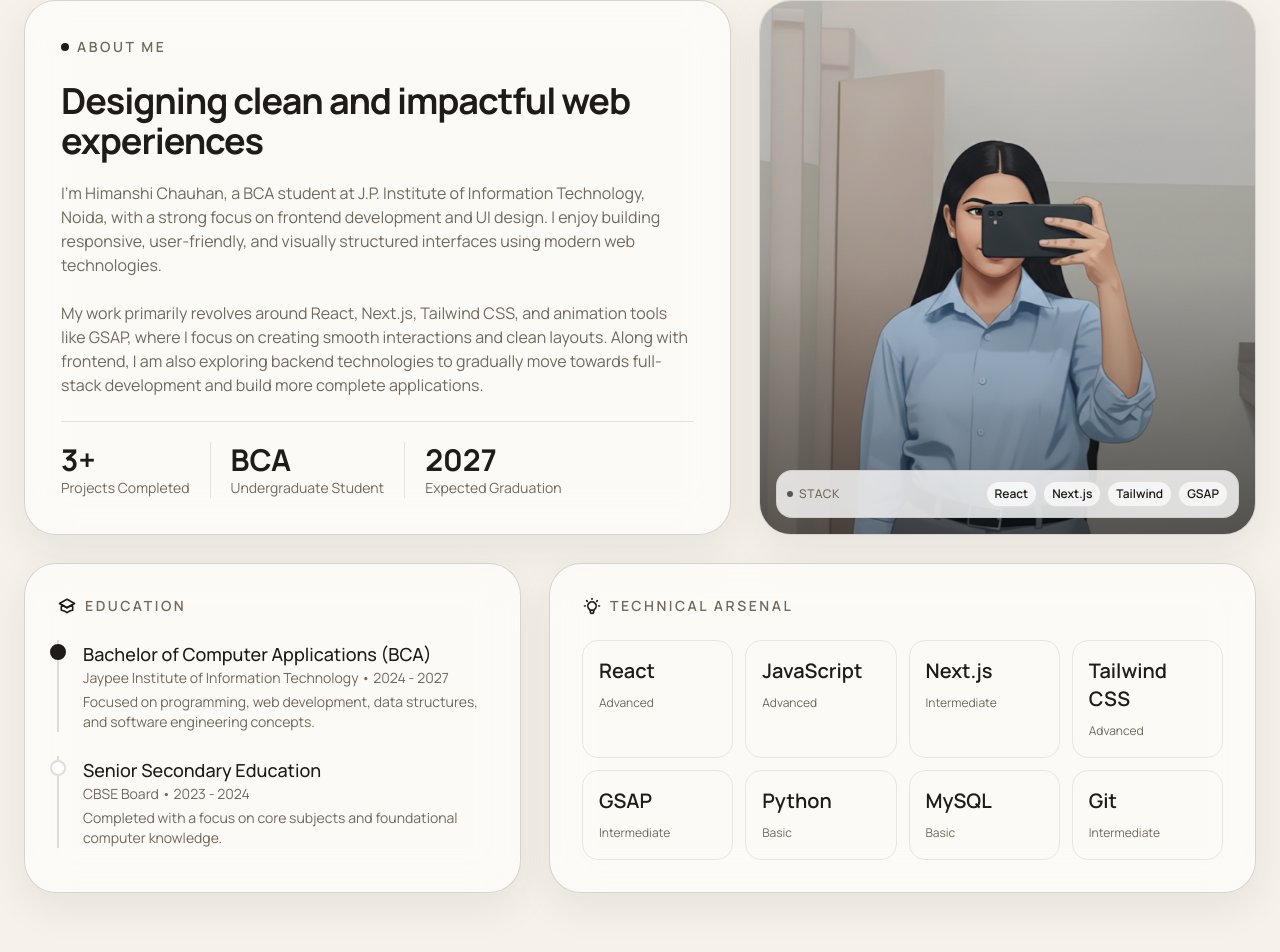
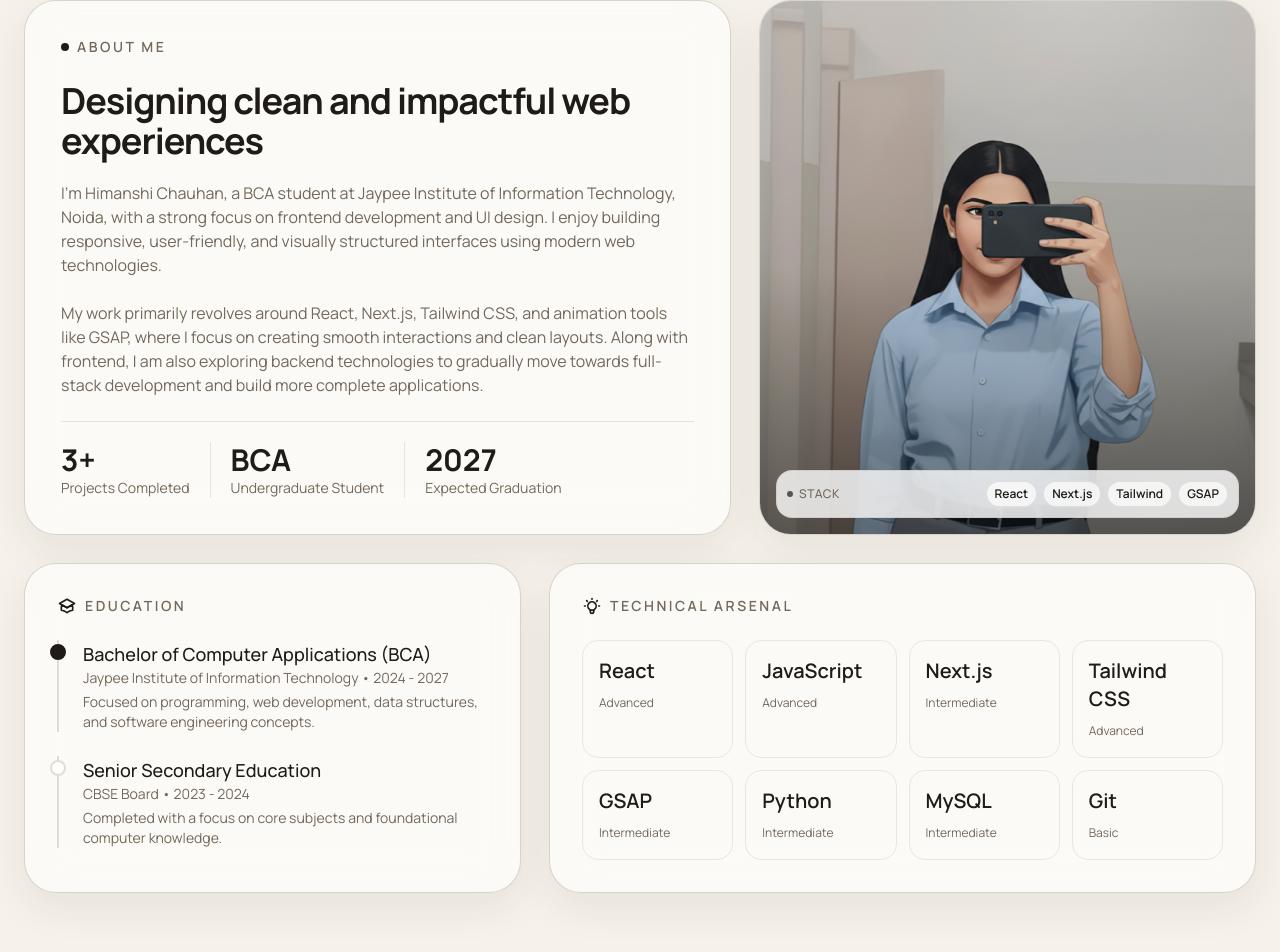
Before and after one commit to JIIT-Himanshi/portfolio, a React (Vite) app: page / in a window 1280 px wide. Shown: the part 928-1880 px from the top of the page. Built offline with nearby package versions, Linux system fonts and the light colour scheme.

Commit message:
update technical skills proficiency levels and fix institution name typo

```diff
--- a/src/components/About.jsx
+++ b/src/components/About.jsx
@@ -35,9 +35,9 @@ export default function About() {
     { name: "Next.js", level: "Intermediate" },
     { name: "Tailwind CSS", level: "Advanced" },
     { name: "GSAP", level: "Intermediate" },
-    { name: "Python", level: "Basic" },
-    { name: "MySQL", level: "Basic" },
-    { name: "Git", level: "Intermediate" },
+    { name: "Python", level: "Intermediate" },
+    { name: "MySQL", level: "Intermediate" },
+    { name: "Git", level: "Basic" },
   ];
 
   return (
@@ -70,7 +70,7 @@ export default function About() {
             </h2>
 
             <p className="text-light-text-secondary dark:text-dark-text-secondary text-sm sm:text-base leading-relaxed mb-6 max-w-3xl">
-              I'm Himanshi Chauhan, a BCA student at J.P. Institute of Information Technology, Noida, with a strong focus on frontend development and UI design. I enjoy building responsive, user-friendly, and visually structured interfaces using modern web technologies.
+              I'm Himanshi Chauhan, a BCA student at Jaypee Institute of Information Technology, Noida, with a strong focus on frontend development and UI design. I enjoy building responsive, user-friendly, and visually structured interfaces using modern web technologies.
               <br /><br />
               My work primarily revolves around React, Next.js, Tailwind CSS, and animation tools like GSAP, where I focus on creating smooth interactions and clean layouts. Along with frontend, I am also exploring backend technologies to gradually move towards full-stack development and build more complete applications.
             </p>
```
